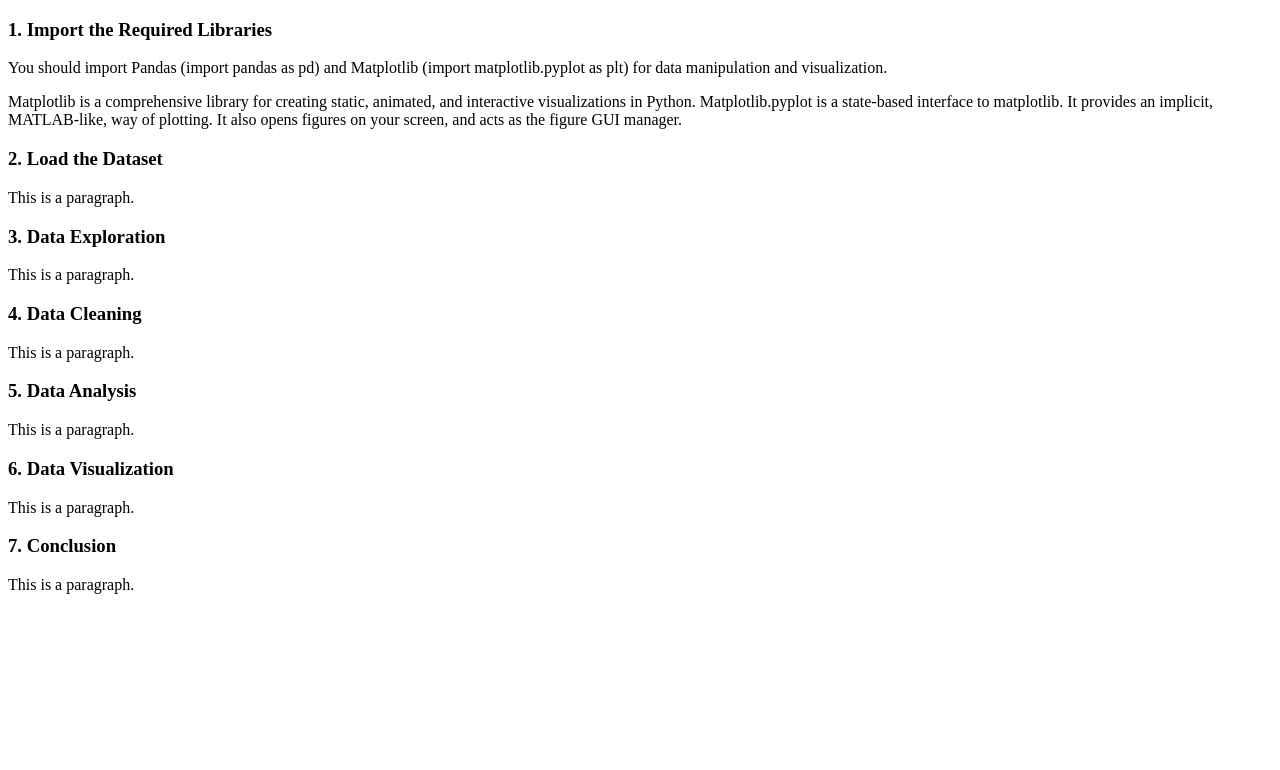
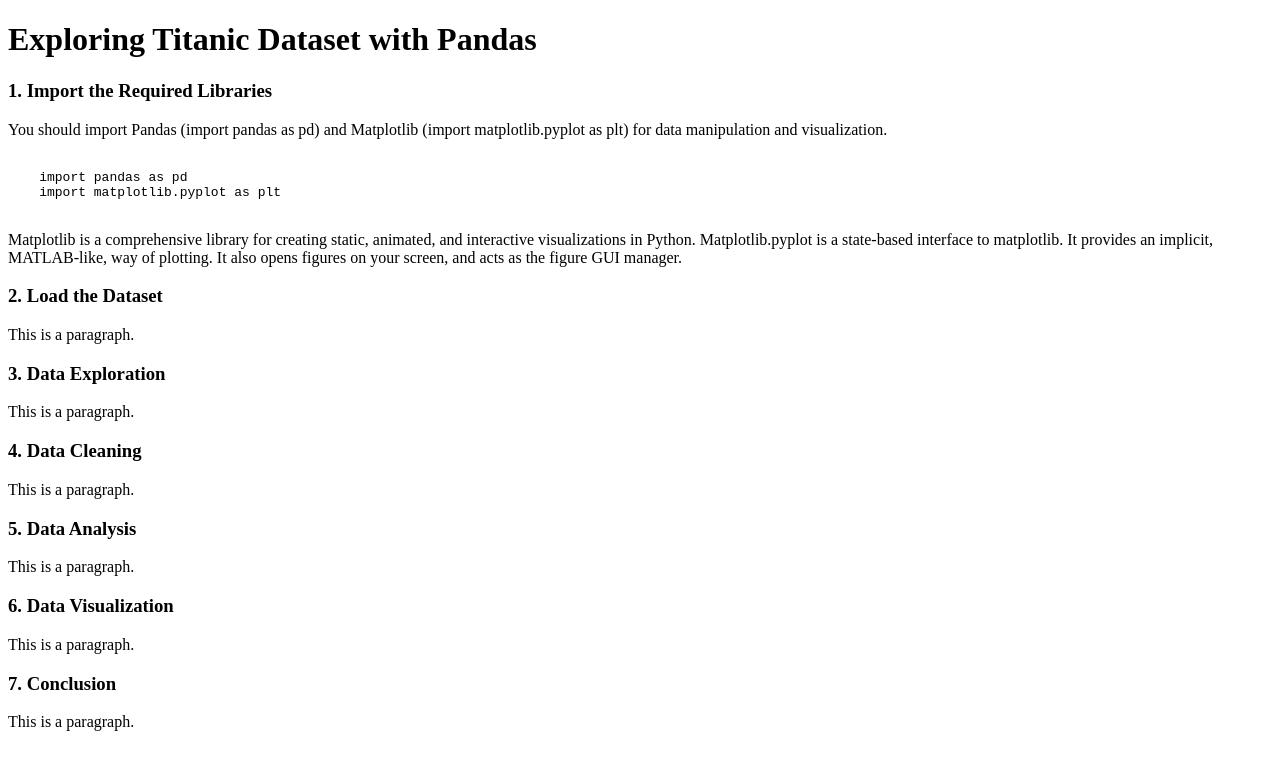
Before and after one commit to xexnvn/project, a plain HTML site: page index.html in a window 1280 px wide. Drawn offline with Linux system fonts and the light colour scheme.

Commit message:
Add code

```diff
--- a/index.html
+++ b/index.html
@@ -1,12 +1,19 @@
 <!DOCTYPE html>
 <html>
 <head>
+    <link rel = "stylesheet" type = "text/css" href = "styles.css">
 <title>Exploring Titanic Dataset with Pandas</title>
 </head>
 <body>
 
+<h1>Exploring Titanic Dataset with Pandas</h1>
+
 <h3>1. Import the Required Libraries</h3>
 <p>You should import Pandas (import pandas as pd) and Matplotlib (import matplotlib.pyplot as plt) for data manipulation and visualization.</p>
+<pre><code class = "python">
+    import pandas as pd
+    import matplotlib.pyplot as plt
+        </code></pre>
 <p>Matplotlib is a comprehensive library for creating static, animated, and interactive visualizations in Python. Matplotlib.pyplot is a state-based interface to matplotlib. It provides an implicit, MATLAB-like, way of plotting. It also opens figures on your screen, and acts as the figure GUI manager.</p>
 
 <h3>2. Load the Dataset</h3>
```
